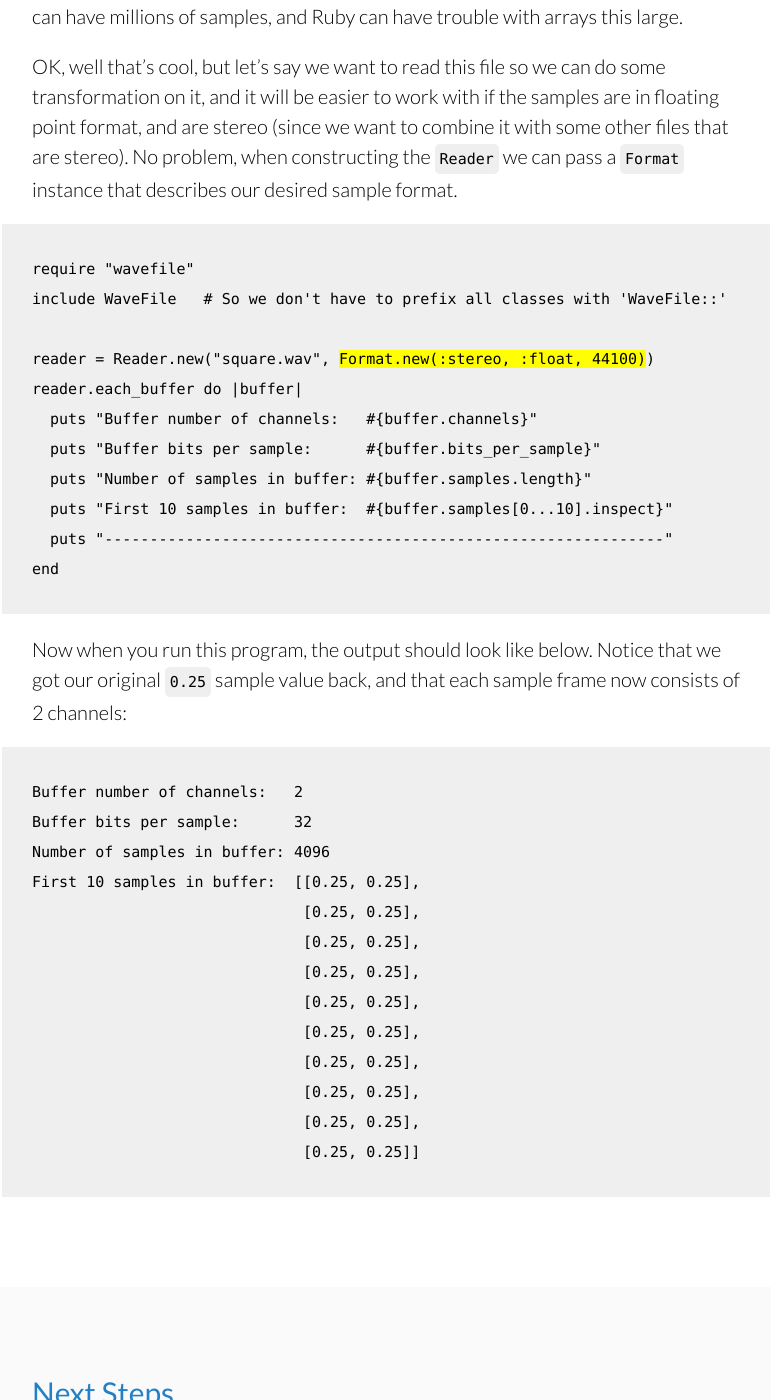
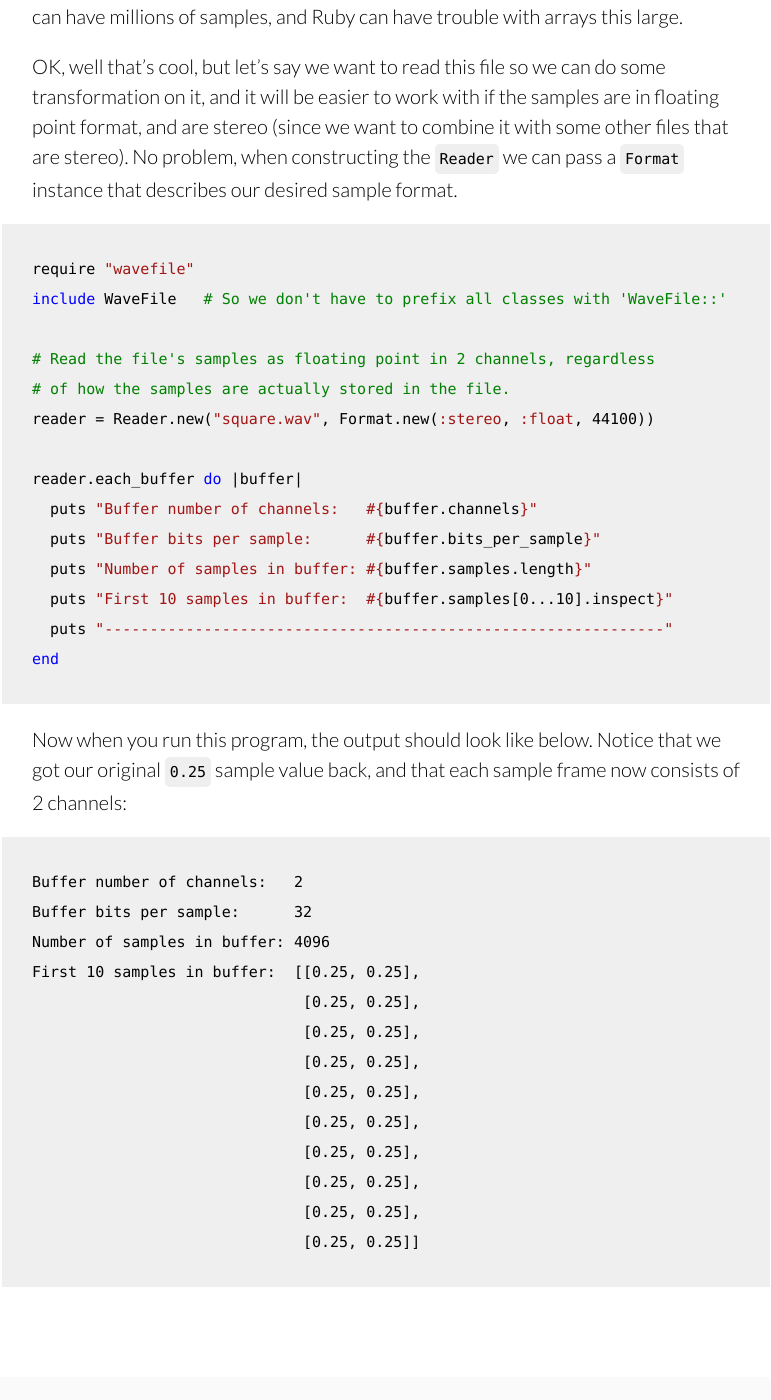
Before and after one commit to jstrait/wavefile, a Jekyll site: the page built from getting_started.html, in a window 1280 px wide and 1400 px high, scrolled down 6774 px. Shown: the whole window, without its empty margins (254-1025 px from the left). Built offline with Jekyll 4.4.1, drawn with Linux system fonts in a browser that asks for light colours; some web fonts are replaced.

Commit message:
Adding syntax highlighting to code block
This code block was previously not using the normal syntax
highlighter because I wanted to use a particular CSS style to
emphasize part of the code, but I don't know how to escape markup
inside a syntax highlighted block so that it is interpreted as
HTML, and not text to be highlighted.

Instead, this commit opts for using a code comment to highlight
the relevant changes, so that syntax highlighting can be used.

```diff
--- a/getting_started.html
+++ b/getting_started.html
@@ -100,17 +100,20 @@ First 10 samples in buffer:  [8192, 8192, 8192, 8192, 8192, 8192, 8192, 8192, 81
   <p>Notice how the first samples are <code>8192</code>, rather than the <code>0.25</code> value that we used when generating the file. This is because when we saved that file, we indicated (via the <code>Format</code> instance we gave) that the samples should be written as 16-bit PCM samples instead of floating point.</p>
   <p>Also notice that we only read 4,096 samples at a time, instead of trying to the read the whole file. It&rsquo;s a generally a good idea to read a larger number of smaller buffers, rather than one giant buffer. For this file it probably doesn&rsquo;t matter, but longer files can have millions of samples, and Ruby can have trouble with arrays this large.</p>
   <p>OK, well that&rsquo;s cool, but let&rsquo;s say we want to read this file so we can do some transformation on it, and it will be easier to work with if the samples are in floating point format, and are stereo (since we want to combine it with some other files that are stereo). No problem, when constructing the <code>Reader</code> we can pass a <code>Format</code> instance that describes our desired sample format.</p>
-  <pre><code>require "wavefile"
+  {% highlight ruby %}require "wavefile"
 include WaveFile   # So we don't have to prefix all classes with 'WaveFile::'
 
-reader = Reader.new("square.wav", <span class="highlight">Format.new(:stereo, :float, 44100)</span>)
+# Read the file's samples as floating point in 2 channels, regardless
+# of how the samples are actually stored in the file.
+reader = Reader.new("square.wav", Format.new(:stereo, :float, 44100))
+
 reader.each_buffer do |buffer|
   puts "Buffer number of channels:   #{buffer.channels}"
   puts "Buffer bits per sample:      #{buffer.bits_per_sample}"
   puts "Number of samples in buffer: #{buffer.samples.length}"
   puts "First 10 samples in buffer:  #{buffer.samples[0...10].inspect}"
   puts "--------------------------------------------------------------"
-end</code></pre>
+end{% endhighlight %}
   <p>Now when you run this program, the output should look like below. Notice that we got our original <code>0.25</code> sample value back, and that each sample frame now consists of 2 channels:</p>
   <pre><code>Buffer number of channels:   2
 Buffer bits per sample:      32
--- a/wavefile.css
+++ b/wavefile.css
@@ -111,10 +111,6 @@ td {
 
 td:last-child {
   padding-right: 0;
-}
-
-span.highlight {
-  background: yellow;
 }
 
 .tag-important {
```
